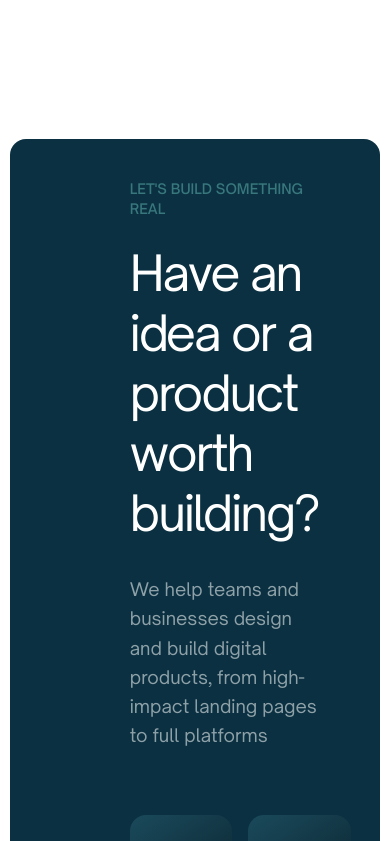
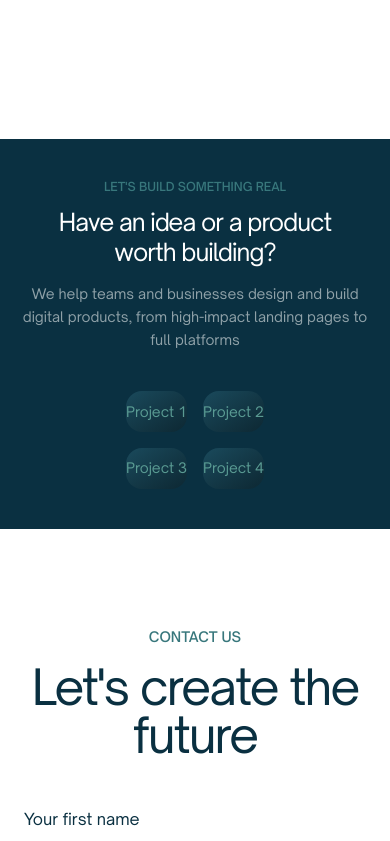
Before and after one commit to mateoLorenzo/smt-landing, a Next.js app: page / in a window 390 px wide. Shown: the part 4320-5161 px from the top of the page. Built offline with nearby package versions, Linux system fonts and the light colour scheme.

Commit message:
Improved LetsBuildSomethingReal responsive

```diff
--- a/src/app/sections/LetsBuild.tsx
+++ b/src/app/sections/LetsBuild.tsx
@@ -3,20 +3,21 @@ import React from "react";
 export const LetsBuild = () => {
   return (
     <section
-      className="relative w-[95%] mx-auto rounded-2xl flex items-center justify-center bg-[#0a3041] py-10"
+      className="relative w-full md:w-[95%] mx-auto md:rounded-2xl flex items-center justify-center bg-[#0a3041] py-10 md:py-20"
       id="lets-build"
     >
-      <div className="max-w-[1500px] mx-auto px-[120px] w-full">
-        <div className="grid md:grid-cols-2 gap-16 items-center">
+      <div className="max-w-[1500px] mx-auto px-5 md:px-[120px] w-full">
+        {/* <div className="grid md:grid-cols-2 gap-16 items-center"> */}
+        <div className="flex flex-col md:flex-row items-center">
           {/* Left side - Text content */}
-          <div className="pr-8">
-            <p className="text-sm uppercase text-[#38777C] mb-6 font-medium">
+          <div className="md:pr-8 flex flex-col items-center md:items-start mb-10 md:mb-0">
+            <p className="text-xs md:text-sm uppercase text-[#38777C] mb-3 md:mb-6 font-medium">
               LET&apos;S BUILD SOMETHING REAL
             </p>
-            <h2 className="text-5xl md:text-4xl font-normal text-white mb-8 tracking-[-2px] leading-tight">
+            <h2 className="text-2xl text-center tracking-[-1px] md:text-start md:text-4xl font-normal text-white mb-4 md:mb-8 md:tracking-[-2px] leading-tight">
               Have an idea or a product <br /> worth building?
             </h2>
-            <p className="text-[#8FA1A8] text-lg leading-relaxed">
+            <p className="text-[#8FA1A8] max-w-md text-center text-sm md:text-start md:text-lg leading-relaxed md:max-w-md md:tracking-[-1px]">
               We help teams and businesses design and build digital products,
               from high-impact landing pages to full platforms
             </p>
@@ -28,24 +29,24 @@ export const LetsBuild = () => {
             <div className="grid grid-cols-2 gap-4">
               {/* Row 1 */}
               <div className="bg-[#153B4B] rounded-2xl aspect-[3/2] overflow-hidden">
-                <div className="w-full h-full bg-gradient-to-br from-[#1a4a5c] to-[#0d2833] flex items-center justify-center">
+                <div className="w-full h-full bg-linear-to-br from-[#1a4a5c] to-[#0d2833] flex items-center justify-center">
                   <span className="text-[#5A9B93] text-sm">Project 1</span>
                 </div>
               </div>
               <div className="bg-[#153B4B] rounded-2xl aspect-[3/2] overflow-hidden">
-                <div className="w-full h-full bg-gradient-to-br from-[#1a4a5c] to-[#0d2833] flex items-center justify-center">
+                <div className="w-full h-full bg-linear-to-br from-[#1a4a5c] to-[#0d2833] flex items-center justify-center">
                   <span className="text-[#5A9B93] text-sm">Project 2</span>
                 </div>
               </div>
 
               {/* Row 2 */}
               <div className="bg-[#153B4B] rounded-2xl aspect-[3/2] overflow-hidden">
-                <div className="w-full h-full bg-gradient-to-br from-[#1a4a5c] to-[#0d2833] flex items-center justify-center">
+                <div className="w-full h-full bg-linear-to-br from-[#1a4a5c] to-[#0d2833] flex items-center justify-center">
                   <span className="text-[#5A9B93] text-sm">Project 3</span>
                 </div>
               </div>
               <div className="bg-[#153B4B] rounded-2xl aspect-[3/2] overflow-hidden">
-                <div className="w-full h-full bg-gradient-to-br from-[#1a4a5c] to-[#0d2833] flex items-center justify-center">
+                <div className="w-full h-full bg-linear-to-br from-[#1a4a5c] to-[#0d2833] flex items-center justify-center">
                   <span className="text-[#5A9B93] text-sm">Project 4</span>
                 </div>
               </div>
```
